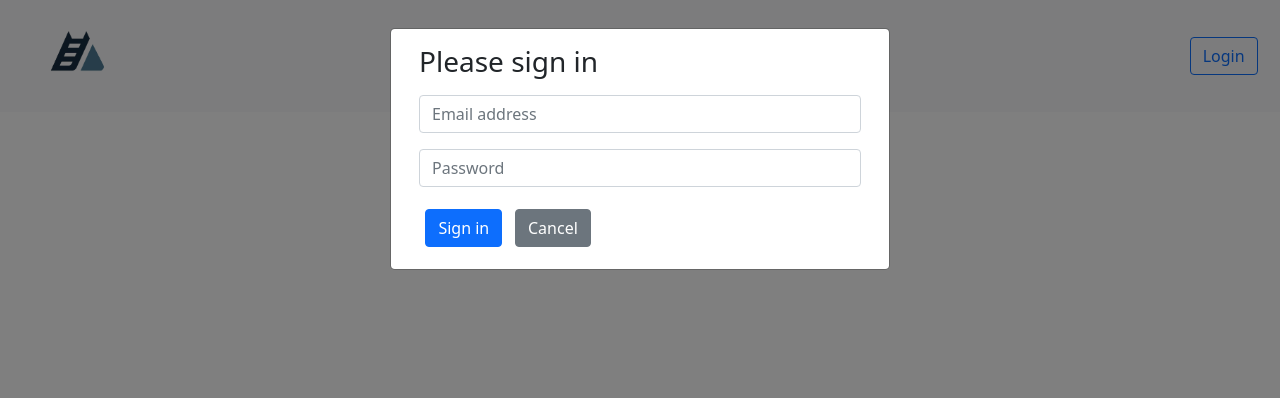
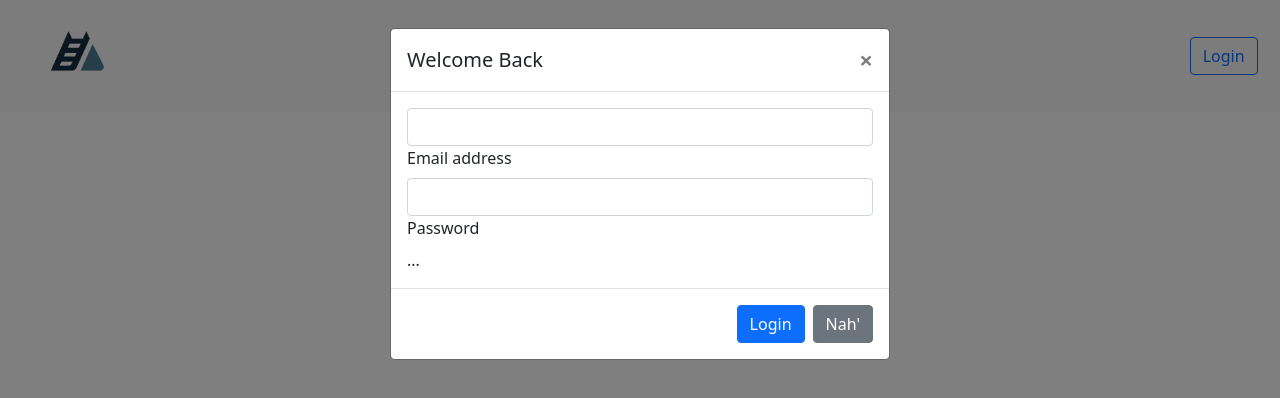
Before and after one commit to mematthew123/React-Capstone, a React (Create React App) app: page /home in a window 1280 px wide. Both pictures are taken after a click on the button "Login". Shown: the top 398 px of the page. Built offline with nearby package versions, Linux system fonts and the light colour scheme.

Commit message:
update to login

```diff
--- a/src/components/Header.js
+++ b/src/components/Header.js
@@ -1,5 +1,5 @@
 import React, { Component } from "react";
-import Login from './LoginComponent';
+//import Login from './LoginComponent';
 import { NavLink } from 'react-router-dom';
 
 class Header extends Component {
@@ -18,18 +18,69 @@ class Header extends Component {
                     <button className="btn btn-outline-primary my-2 my-sm-0" data-toggle="modal" data-target="#exampleModal">Login</button>
                 </nav>
 
+
+
+
+
                 <div className="modal fade" id="exampleModal" tabIndex="-1" role="dialog" aria-labelledby="exampleModalLabel" aria-hidden="true">
                     <div className="modal-dialog" role="document">
                         <div className="modal-content">
+                            <div className="modal-header">
+                                <h5 className="modal-title" id="exampleModalLabel">Welcome Back</h5>
+                                <button type="button" className="close" data-dismiss="modal" aria-label="Close">
+                                    <span aria-hidden="true">&times;</span>
+                                </button>
+                            </div>
                             <div className="modal-body">
-                                <Login parent={this.props.parent} />
+
+
+                                <div class="form-outline">
+                                    <input type="text" id="formControlDefault" class="form-control" />
+                                    <label class="form-label" for="formControlDefault">Email address </label>
+                                </div>
+
+
+                                <div class="form-outline">
+                                    <input type="text" id="formControlDefault" class="form-control" />
+                                    <label class="form-label" for="formControlDefault">Password</label>
+                                </div>
+
+
+                                          ...
+
+                                </div>
+                            <div className="modal-footer">
+
+
+
+                                <button type="button" className="btn btn-primary" data-dismiss="modal">Login</button>
+                                <button type="button" className="btn btn-secondary" data-dismiss="modal">Nah'</button>
+
                             </div>
                         </div>
                     </div>
                 </div>
+
+
             </div>
         );
     }
 }
 
 export default Header;
+
+
+
+
+// <div className="modal fade" id="exampleModal" tabIndex="-1" role="dialog" aria-labelledby="exampleModalLabel" aria-hidden="true">
+// <div className="modal-dialog" role="document">
+//     <div className="modal-content">
+//         <div className="modal-body">
+
+
+
+//             <Login parent={this.props.parent} />
+//         </div>
+//     </div>
+// </div>
+// </div>
```
